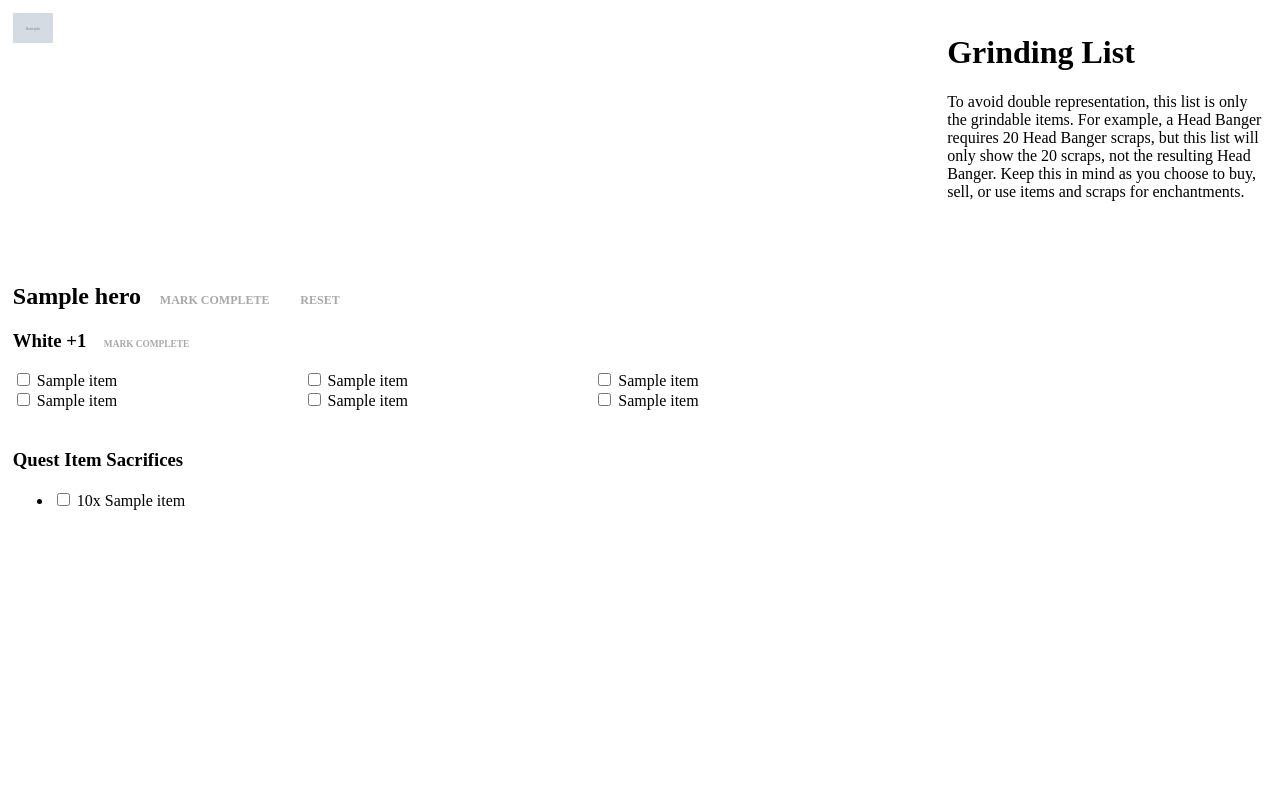
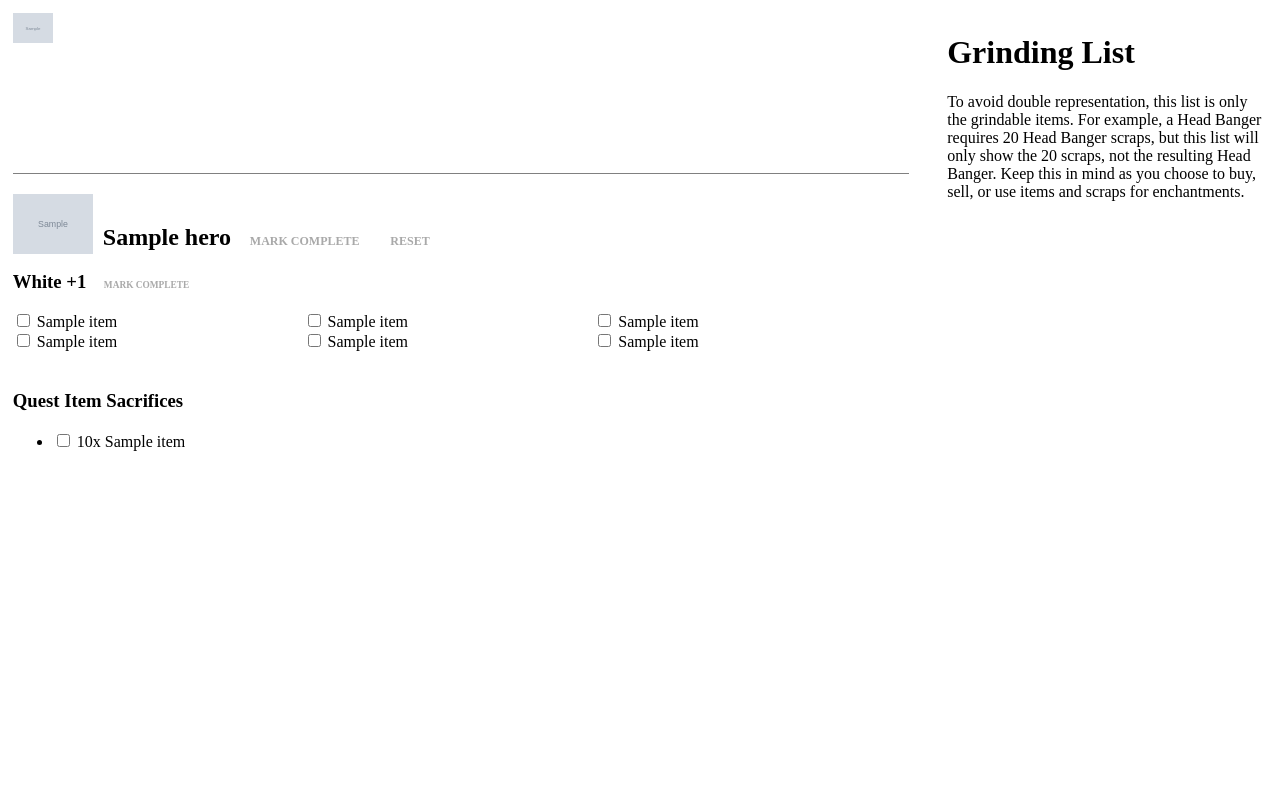
Before and after one commit to DanaMercury/dragonsoul, a Django app: template gear/templates/gear/index.html in a window 1280 px wide. Run offline with Django 3.2, Linux system fonts and the light colour scheme; tables that the repository leaves empty hold one stand-in row (values such as "Sample post"); the template is opened without the code that fills it: values that come from a table or form of the project are taken from there, most other values are stand-ins (such as "Sample title", 1, 10 or a date in 2020); grey boxes marked "Sample" are stand-in pictures; some libraries are stand-ins or nearby versions.

Commit message:
adding in larger hero image as well

```diff
--- a/gear/templates/gear/index.html
+++ b/gear/templates/gear/index.html
@@ -7,16 +7,17 @@
 		.color4 { color: purple; }
 		.color5 { color: orange; }
 		#itemlist { position: fixed; top: 0; right: 0; bottom: 0; width: 25%; padding: 1vw; overflow: scroll; }
-		#heronav { position: fixed; top: 0; left: 0; height: 200px; width: 70%; padding: 1vw; }
+		#heronav { position: fixed; top: 0; left: 0; height: 130px; width: 70%; padding: 1vw; }
 		#heronav img { width: 40px; }
-		#herogear { position: fixed; top: 220px; left: 0; bottom: 0; width: 70%; padding: 1vw; overflow: scroll; }
+		#herogear { position: fixed; top: 140px; left: 0; bottom: 0; width: 70%; padding: 1vw; overflow: scroll; }
+		.hero { border-top: solid 1px grey; margin-top: 20px; padding-top: 20px; }
+		#herogear img { width: 80px; float: left; clear: both; margin-bottom: 10px; }
+		#herogear h2 { float: left; margin-left: 10px; margin-top: 30px; }
 		#herolist, .rarity ul { list-style: none; margin: 0; padding: 0; }
 		#herolist li { float: left; padding-right: 5px; }
 		.rarity.complete ul { display: none; }
 		.rarity ul li { display: inline-block; width: 32%; float-left; }
-		h2, h3 { clear: both; }
-		h2 { padding-top: 30px; }
-		#herogear > h2:first-child { padding-top: 0 }
+		h3 { clear: both; }
 		h3 { padding-top: 20px; }
 		h2 + div h3 { padding-top: 0; }
 		label { -webkit-user-select: none; -moz-user-select: none; -ms-user-select: none; }
@@ -33,7 +34,8 @@
 	</div>
 	<div id="herogear">
 		{% for hero in heroes %}
-			<div id="{{ hero.id }}" name="{{ hero.id }}">
+			<div id="{{ hero.id }}" name="{{ hero.id }}" class="hero">
+				<img src="/media/{{ hero.image }}" />
 				<h2>{{ hero.name }}
 					<span class="toggle" onclick="update_hero('{{ hero.id }}', true)">Mark Complete</span> &#x00A0;
 					<span class="toggle" onclick="update_hero('{{ hero.id }}', false)">Reset</span>
```
